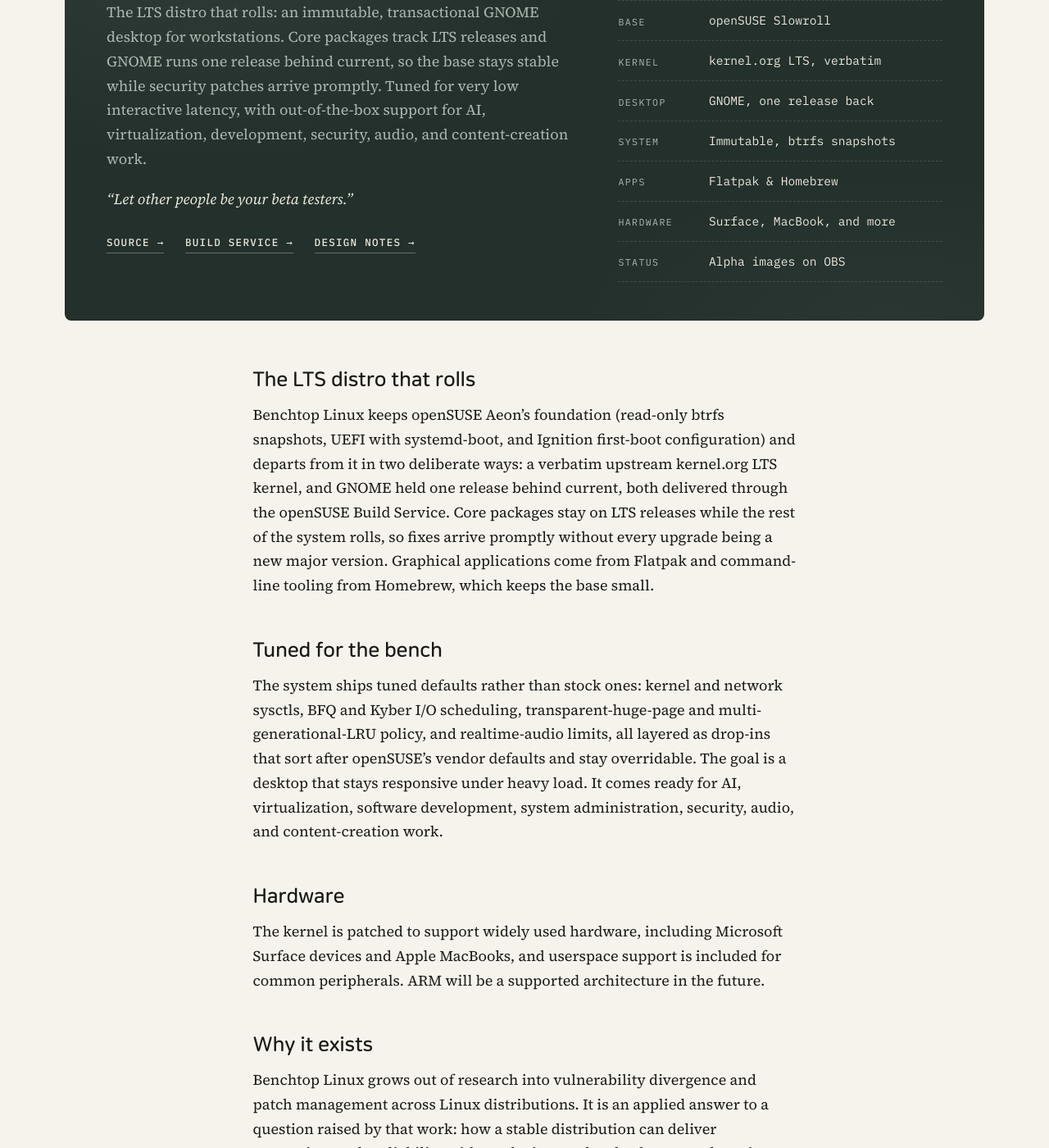
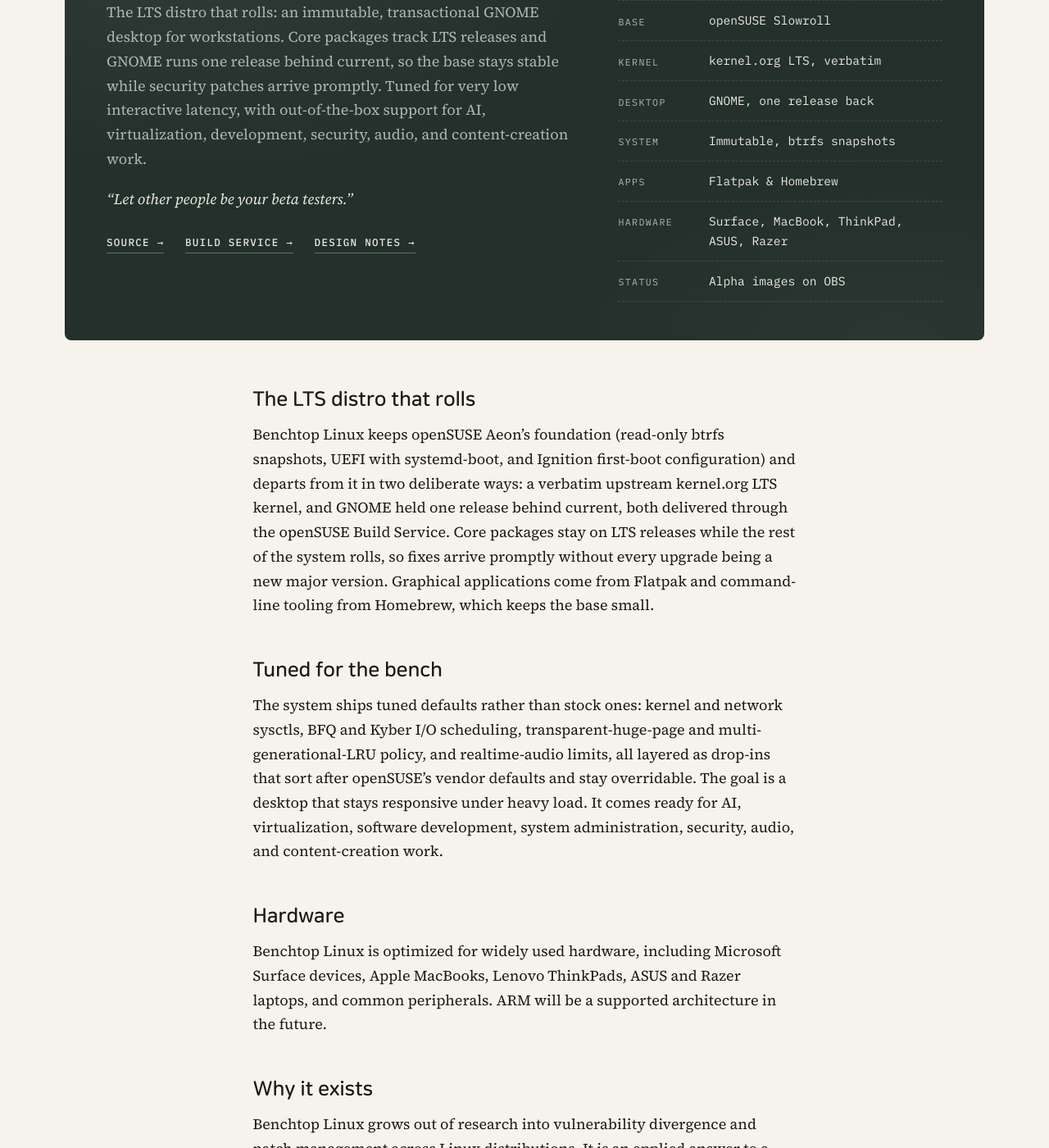
Before and after one commit to TechnicompLabs/technicomplabs.github.io, a Jekyll site: the page built from _pages/benchtop.md, in a window 1280 px wide and 1400 px high, scrolled down 492 px. Shown: the whole window at 82% size. Built offline with Jekyll 4.4.1, drawn with Linux system fonts in a browser that asks for light colours.

Commit message:
Hardware: describe optimization for Surface, MacBook, ThinkPad, ASUS, Razer

```diff
--- a/_includes/benchtop.html
+++ b/_includes/benchtop.html
@@ -16,7 +16,7 @@
     <div><dt>Desktop</dt><dd>GNOME, one release back</dd></div>
     <div><dt>System</dt><dd>Immutable, btrfs snapshots</dd></div>
     <div><dt>Apps</dt><dd>Flatpak &amp; Homebrew</dd></div>
-    <div><dt>Hardware</dt><dd>Surface, MacBook, and more</dd></div>
+    <div><dt>Hardware</dt><dd>Surface, MacBook, ThinkPad, ASUS, Razer</dd></div>
     <div><dt>Status</dt><dd>Alpha images on OBS</dd></div>
   </dl>
 </section>
--- a/_pages/benchtop.md
+++ b/_pages/benchtop.md
@@ -26,7 +26,7 @@ The system ships tuned defaults rather than stock ones: kernel and network sysct
 
 ## Hardware
 
-The kernel is patched to support widely used hardware, including Microsoft Surface devices and Apple MacBooks, and userspace support is included for common peripherals. ARM will be a supported architecture in the future.
+Benchtop Linux is optimized for widely used hardware, including Microsoft Surface devices, Apple MacBooks, Lenovo ThinkPads, ASUS and Razer laptops, and common peripherals. ARM will be a supported architecture in the future.
 
 ## Why it exists
 
```
